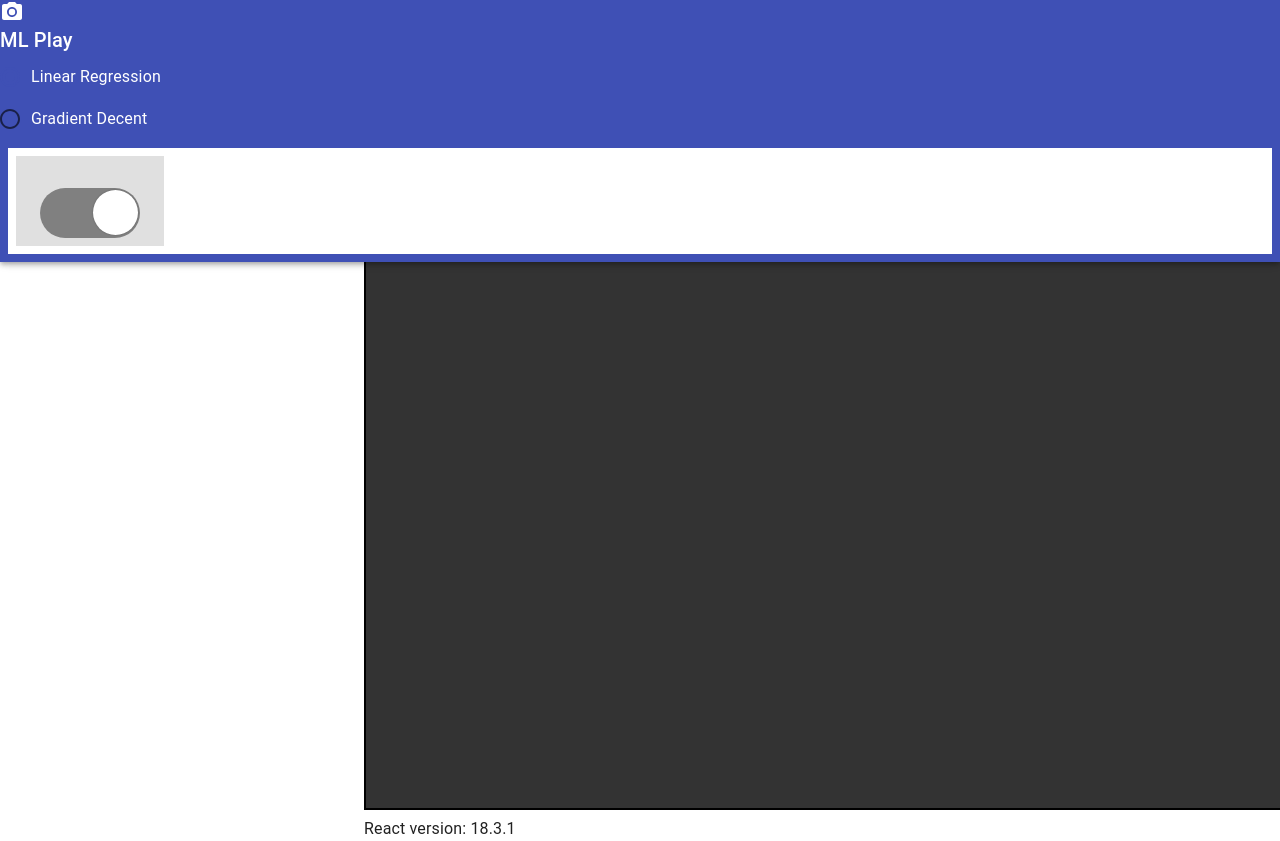
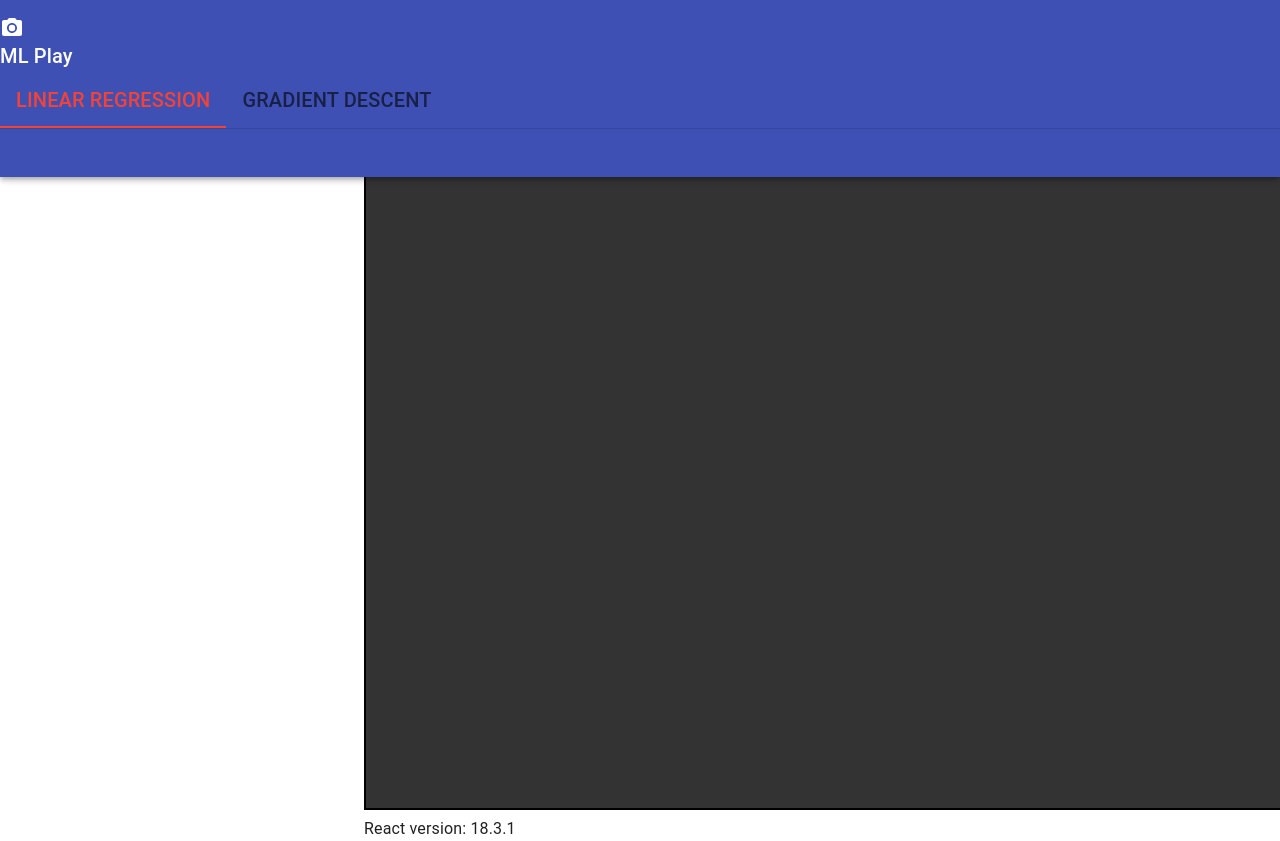
Before and after one commit to buckyinsfo/ml_play, a React (Create React App) app: page / in a window 1280 px wide. Shown: the top 841 px of the page. Built offline with nearby package versions, Linux system fonts and the light colour scheme.

Commit message:
Switched toggle to tab and updated dependencies

```diff
--- a/src/App.tsx
+++ b/src/App.tsx
@@ -1,47 +1,47 @@
-import React, { ChangeEvent, FC, useState } from 'react'
-import { AppBar, Container, Typography } from '@mui/material'
-import { PhotoCamera } from '@mui/icons-material'
+import React, { FC, useState } from "react";
+import { AppBar, Container, Typography } from "@mui/material";
+import { PhotoCamera } from "@mui/icons-material";
 
-import AlgorithmSelector from './components/AlgorithmSelector'
-import Toggle from './components/Toggle'
-import Linear from './components/LinearRegression'
-import Gradient from './components/GradientDescent'
+import MuiTabs from "./components/MuiTabs";
+import Linear from "./components/LinearRegression";
+import Gradient from "./components/GradientDescent";
 
 interface IAppProps {
-    appTitle: string,
-    headerText?: string
+  appTitle: string;
+  headerText?: string;
 }
 
 const App: FC<IAppProps> = ({ appTitle }): JSX.Element => {
-  const [isGradient, setGradient] = useState(false);
+  const [selectedTab, setSelectedTab] = useState<string>("1"); // Initialize the selected tab
+
+  const handleTabChange = (event: React.SyntheticEvent, newValue: string) => {
+    setSelectedTab(newValue); // Update the selected tab when a tab is clicked
+  };
 
   return (
     <Container maxWidth="sm">
-            <AppBar >
+      <AppBar>
         <PhotoCamera
           sx={{
-                        // mt: (theme) => theme.spacing(2),
-                        // // ":hover": {
-                        // //     bgcolor: "cyan",
-                        // // },
+            mt: (theme) => theme.spacing(2),
+            ":hover": {
+              bgcolor: "cyan",
+            },
           }}
         />
-                <Typography variant='h6'>
-                    { appTitle }
-                </Typography>
-                <AlgorithmSelector />
-                <Toggle isChecked={true} />
+        <Typography variant="h6">{appTitle}</Typography>
+        <MuiTabs selectedTab={selectedTab} onTabChange={handleTabChange} />
       </AppBar>
 
       <React.Fragment>
-                {isGradient
-                    ? <Gradient />
-                    : <Linear />
-                }
+        {/* Render content components based on the selected tab */}
+        {selectedTab === "1" ? <Linear /> : null}
+        {selectedTab === "2" ? <Gradient /> : null}
       </React.Fragment>
-            <div className='version'>React version: {React.version}</div>
+
+      <div className="version">React version: {React.version}</div>
     </Container>
-    )
-}
+  );
+};
 
 export default App;
--- /dev/null
+++ b/src/components/MuiTabs.tsx
@@ -0,0 +1,43 @@
+import React from "react";
+import Box from "@mui/material/Box";
+import Tab from "@mui/material/Tab";
+import TabContext from "@mui/lab/TabContext";
+import TabList from "@mui/lab/TabList";
+import TabPanel from "@mui/lab/TabPanel";
+import Typography from "@mui/material/Typography";
+
+interface MuiTabsProps {
+  selectedTab: string;
+  onTabChange: (event: React.SyntheticEvent, newValue: string) => void;
+}
+
+export const MuiTabs: React.FC<MuiTabsProps> = ({
+  selectedTab,
+  onTabChange,
+}) => {
+  return (
+    <TabContext value={selectedTab}>
+      <Box sx={{ borderBottom: 1, borderColor: "divider" }}>
+        <TabList
+          onChange={onTabChange}
+          aria-label="tab for algorythm choice"
+          textColor="secondary"
+          indicatorColor="secondary"
+        >
+          <Tab
+            label={<Typography variant="h6">Linear Regression</Typography>}
+            value="1"
+          />
+          <Tab
+            label={<Typography variant="h6">Gradient Descent</Typography>}
+            value="2"
+          />
+        </TabList>
+      </Box>
+      <TabPanel value="1">{/* Content for Linear Regression Tab */}</TabPanel>
+      <TabPanel value="2">{/* Content for Gradient Descent Tab */}</TabPanel>
+    </TabContext>
+  );
+};
+
+export default MuiTabs;
```
Also changed, not shown: package.json (+9 -12 lines), src/components/AlgorithmSelector.tsx (line endings or trailing spaces), tsconfig.json (line endings or trailing spaces), 1 other file (tests, documents, lock files or other folders). Lines whose indentation alone changed are shown as unchanged.
